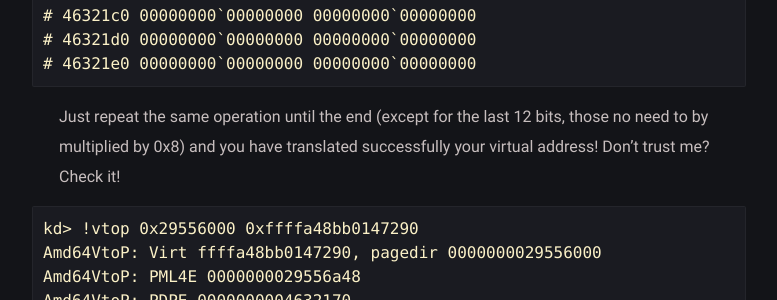
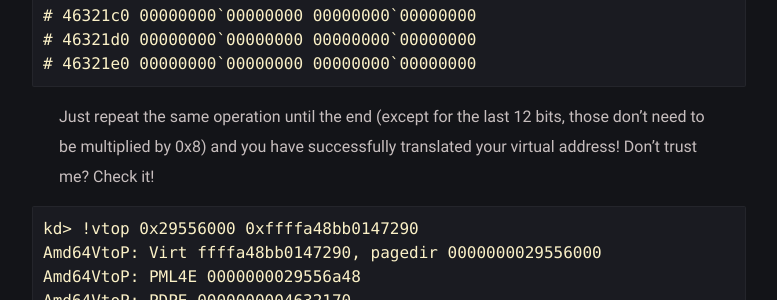
Before and after one commit to Adepts-Of-0xCC/blog, a Jekyll site: the page built from _posts/lsass-physical-memory/2021-05-08-physical-graffiti-lsass.md, in a window 1280 px wide and 900 px high, scrolled down 9674 px. Shown: the part 153-453 px from the top of the window, without its empty margins (251-1028 px from the left). Built offline with Jekyll 4.4.1, drawn with Linux system fonts in a browser that asks for light colours; some web fonts are replaced.

Commit message:
typo fixed

````diff
--- a/_posts/lsass-physical-memory/2021-05-08-physical-graffiti-lsass.md
+++ b/_posts/lsass-physical-memory/2021-05-08-physical-graffiti-lsass.md
@@ -311,7 +311,7 @@ lkd> !dq 4632170
 ```
 
 
-Just repeat the same operation until the end (except for the last 12 bits, those no need to by multiplied by 0x8) and you have translated successfully your virtual address! Don't trust me? Check it!
+Just repeat the same operation until the end (except for the last 12 bits, those don't need to be multiplied by 0x8) and you have successfully translated your virtual address! Don't trust me? Check it!
 
 ```
 kd> !vtop 0x29556000 0xffffa48bb0147290
````
